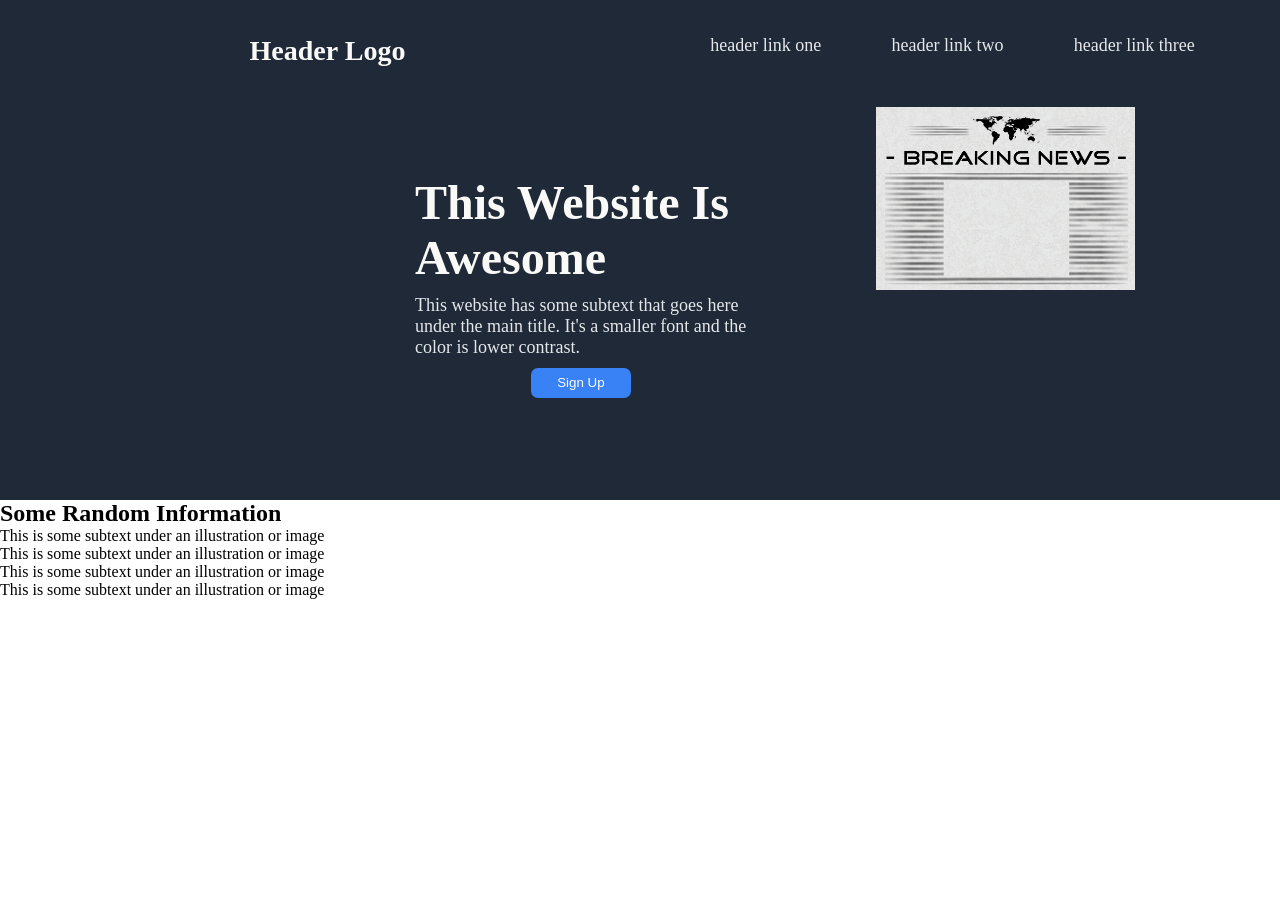
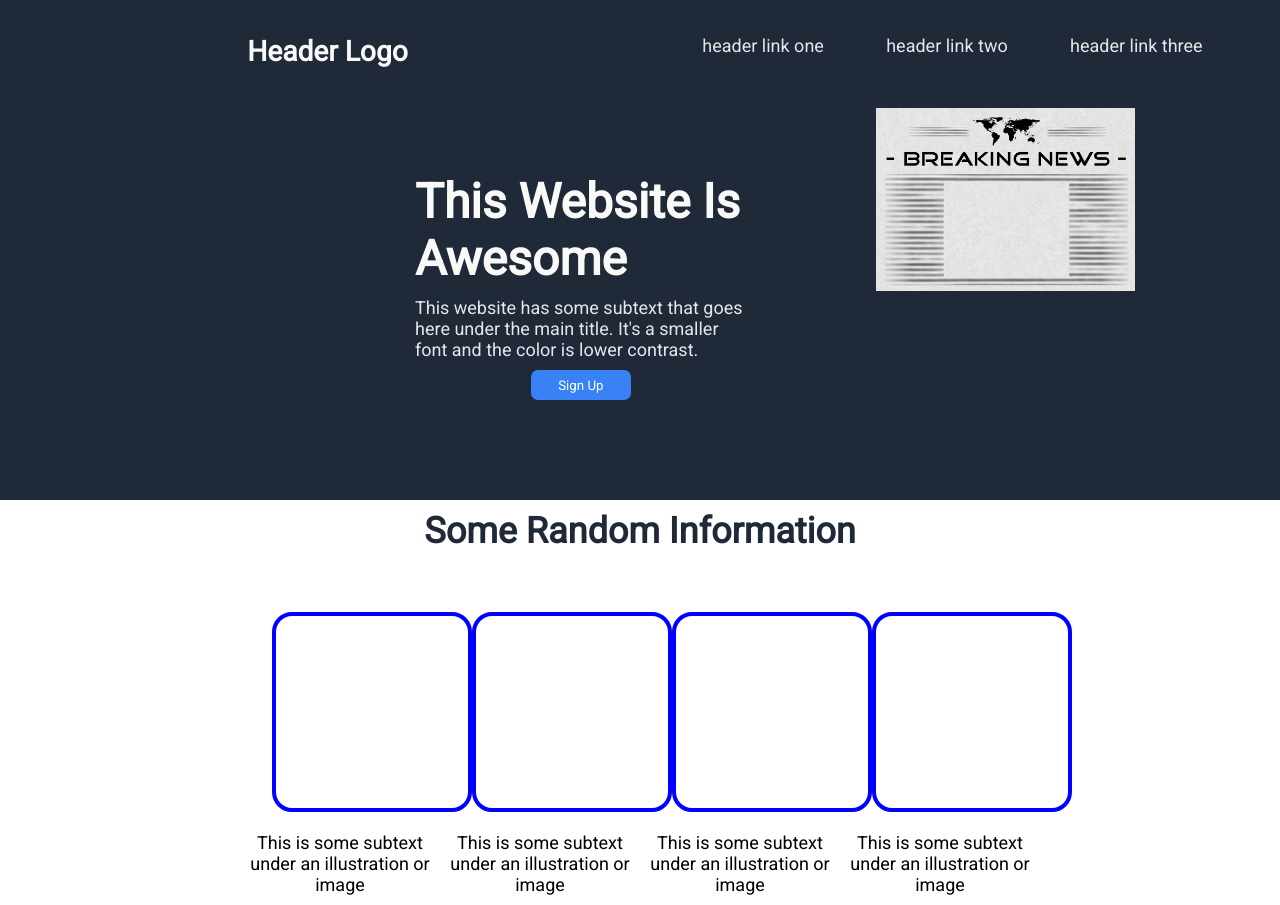
Before and after one commit to Daniel-Jacobson-1819/landing-page-project, a plain HTML site: page index.html in a window 1280 px wide. Before the commit the page ends 800 px from the top, so only its background shows below. Drawn offline with Linux system fonts and the light colour scheme.

Commit message:
create section-two index.html and style also add roboto font from google fonts

```diff
--- a/index.html
+++ b/index.html
@@ -6,6 +6,12 @@
     <meta name="viewport" content="width=device-width, initial-scale=1.0" />
     <title>Landing Page</title>
     <link rel="stylesheet" href="styles.css" />
+    <link rel="preconnect" href="https://fonts.googleapis.com" />
+    <link rel="preconnect" href="https://fonts.gstatic.com" crossorigin />
+    <link
+      href="https://fonts.googleapis.com/css2?family=Roboto&display=swap"
+      rel="stylesheet"
+    />
   </head>
   <body>
     <section class="section-one">
@@ -35,7 +41,8 @@
     </section>
     <section class="section-two">
       <div id="flex-container-sec2">
-        <h1>Some Random Information</h1>
+        <h1 id="info-header">Some Random Information</h1>
+        <div class="row-wrapper">
           <div class="element">
             <div class="emptyspace"></div>
             <p>This is some subtext under an illustration or image</p>
@@ -53,6 +60,7 @@
             <p>This is some subtext under an illustration or image</p>
           </div>
         </div>
+      </div>
     </section>
   </body>
 </html>
--- a/styles.css
+++ b/styles.css
@@ -3,6 +3,7 @@
     margin: 0;
     padding: 0;
     box-sizing: border-box;
+    font-family: 'Roboto', sans-serif;
 }
 button{
     background-color: #3882F6;
@@ -88,3 +89,33 @@ button{
     height: 100%;
 }
 /*-----------------Section two-----------------*/
+#flex-container-sec2{
+    display: flex;
+    width: 60%;
+    margin: 10px auto;
+    flex-direction: column;
+    align-items: center;
+}
+#info-header{
+    font-size: 36px;
+    font-weight: bolder;
+    color: #1F2937;
+}
+.emptyspace{
+    margin-top: 50px;
+    background-color: #fff;
+    width: 200px;
+    height: 200px;
+    border: 4px solid blue;
+    border-radius: 20px;
+    margin-left: 16%;
+    margin-bottom: 20px;
+}
+.row-wrapper{
+    display: flex;
+    margin-top: 10px;
+}
+.row-wrapper p{
+    font-size: 18px;
+    text-align: center;
+}
```
Lines whose indentation alone changed are shown as unchanged.
